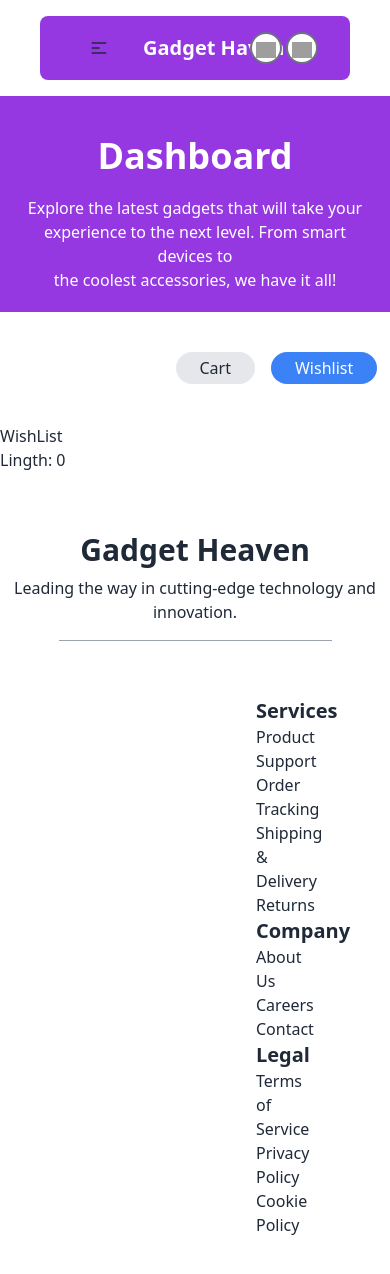
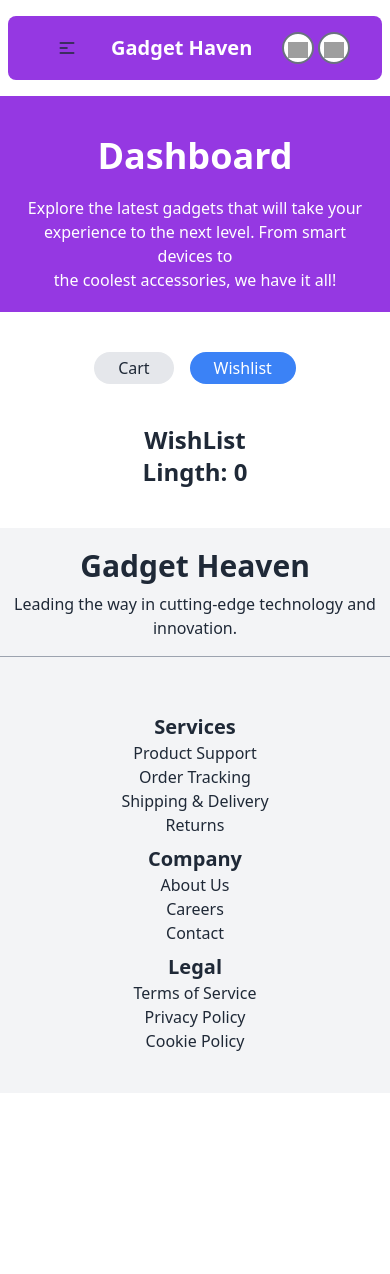
Before and after one commit to rohan26ir/Gadget-Heaven, a React (Vite) app: page /Dashboard/wishlist in a window 390 px wide. Shown: the top 1274 px of the page. After the commit the page ends 1093 px from the top, so only its background shows below. Built offline with nearby package versions, Linux system fonts and the light colour scheme; grey boxes are pictures that could not be loaded.

Commit message:
Responsive

```diff
--- /dev/null
+++ b/src/App.jsx
@@ -0,0 +1,11 @@
+import React from 'react';
+
+const App = () => {
+  return (
+    <div>
+
+    </div>
+  );
+};
+
+export default App;
--- a/src/Components/Dashboard/Dash/DashNav.jsx
+++ b/src/Components/Dashboard/Dash/DashNav.jsx
@@ -9,8 +9,8 @@ const DashNav = () => {
   const location = useLocation();
 
   return (
-    <div>
-      <div className='flex gap-4 mx-auto my-10 w-[10%]'>
+    <div className='flex justify-center'>
+      <div className='flex gap-4 text-center my-10 '>
         <NavLink to='cart'>
           <div
             className={`px-6 py-1 rounded-2xl ${
--- a/src/Components/Dashboard/Dash/WishList/WishList.jsx
+++ b/src/Components/Dashboard/Dash/WishList/WishList.jsx
@@ -5,14 +5,14 @@ const WishList = ({ book, onDelete }) => {
   const { product_id, product_image, product_title, description, price } = book;
 
   return (
-    <div className='mx-24'>
+    <div className='mx-5 md:mx-24'>
       <div className='grid grid-cols-11 gap-5 bg-gray-100 rounded-xl shadow-xl p-4'>
-        <div className='col-span-2 p-1 bg-gray-400 rounded-2xl'>
+        <div className='col-span-11 md:col-span-2 p-1 bg-gray-400 rounded-2xl'>
           <div className='flex justify-center items-center  p-2'>
             <img className='h-[150px]' src={product_image} alt="" />
           </div>
         </div>
-        <div className='col-span-7 flex justify-start items-center'>
+        <div className='col-span-11 md:col-span-7 flex justify-start items-center'>
           <div className='space-y-2'>
             <h2 className='text-xl font-bold'>{product_title}</h2>
             <p><span className='font-bold'>Description:</span> {description}</p>
@@ -20,7 +20,7 @@ const WishList = ({ book, onDelete }) => {
             <button className='bg-[#9538E2] px-4 py-1 rounded-3xl'>Add to Cart</button>
           </div>
         </div>
-        <div className='col-span-2 flex justify-end items-start'>
+        <div className='col-span-11 md:col-span-2 flex justify-end items-start'>
           <div className='h-9 w-8 border-[2px] border-red-600 hover:bg-blue-500 px-4 py-1 rounded-full flex justify-center items-center'>
           <button
             onClick={() => onDelete(product_id)}
--- a/src/Components/Dashboard/Dash/WishList/Wishlists.jsx
+++ b/src/Components/Dashboard/Dash/WishList/Wishlists.jsx
@@ -22,8 +22,10 @@ const Wishlists = () => {
 
   return (
     <div>
-      <h3>WishList</h3>
-      <h2>Lingth: {readList.length}</h2>
+       <div className='text-center font-bold text-2xl'>
+       <h3>WishList</h3>
+       <h2>Lingth: {readList.length}</h2>
+       </div>
       <div className='flex flex-col gap-5'>
         {readList.map(book => (
           <WishList key={book.product_id} book={book} onDelete={handleDelete}/>
--- a/src/Components/Devices/Device.jsx
+++ b/src/Components/Devices/Device.jsx
@@ -8,7 +8,7 @@ const Device = ({gadget}) => {
 
     <div className='flex flex-grow'>
 
-      <div className='bg-base-100 shadow-xl p-5 rounded-xl'>
+      <div className='bg-base-100 shadow-xl p-5 rounded-xl w-[100%]'>
 
         <div className='bg-gray-200 p-3 rounded-xl'>
         <img
--- a/src/Components/Devices/DeviceDetails.jsx
+++ b/src/Components/Devices/DeviceDetails.jsx
@@ -28,14 +28,14 @@ const DeviceDetails = () => {
 
 
   return (
-    <div className='mx-10 -mt-8'>
+    <div className='mx-2 md:mx-10 -mt-8'>
       <div className='bg-[#9538E2] pt-10 pb-36'>
-         <div className='text-center text-white'>
+         <div className='text-center text-white p-3'>
          <h2 className='text-4xl font-bold'>Product Details</h2>
          <p>Explore the latest gadgets that will take your experience to the next level. From smart devices to <br />the coolest accessories, we have it all!</p>
          </div>
       </div>
-      <div className='shadow-xl bg-white rounded-xl p-8 mx-36 -mt-24'>
+      <div className='shadow-xl bg-white rounded-xl p-8 mx-10 md:mx-36 -mt-24'>
         <h2>Device Deatils: {gadgetID}</h2>
          <div className='grid grid-cols-1 md:grid-cols-2 gap-4'>
            <div className='bg-slate-200 rounded-2xl flex justify-center items-center'>
--- a/src/Components/Devices/Devices.jsx
+++ b/src/Components/Devices/Devices.jsx
@@ -34,9 +34,9 @@ const Devices = () => {
       <h2 className='text-4xl text-center font-bold'>Explore Cutting-Edge Gadgets</h2>
       <h3 className='my-10 text-center'>Gadgets: {displayedGadgets.length}</h3>
 
-      <div className='grid grid-cols-1 md:grid-cols-4 gap-5 mx-20'>
+      <div className='grid grid-cols-1 md:grid-cols-4 gap-5 mx-5 md:mx-20'>
         <div className='col-span-1'>
-          <div className='bg-white shadow-2xl rounded-lg p-2'>
+          <div className='bg-white shadow-2xl rounded-lg p-2 ml-10 md:block'>
           <DevicesCategory
             categories={categories}
             onSelectCategory={handleSelectCategory}
@@ -45,7 +45,7 @@ const Devices = () => {
           </div>
         </div>
         <div className='col-span-3'>
-          <div className='grid grid-cols-1 md:grid-cols-2 lg:grid-cols-3 gap-4'>
+          <div className='grid grid-cols-1 md:grid-cols-2 lg:grid-cols-3 gap-2 md:gap-4'>
             {
             displayedGadgets.map(gadget => (
               <Device key={gadget.product_id} gadget={gadget} ></Device>
--- a/src/Components/Footer/Footer.jsx
+++ b/src/Components/Footer/Footer.jsx
@@ -4,16 +4,16 @@ const Footer = () => {
   return (
     <div>
       <div>
-        <footer className='bg-white shadow-xl mt-10 pt-5'>
+        <footer className='bg-gray-100 shadow-xl mt-10 pt-5'>
 
           <div className=''>
           <h2 className='text-center font-bold text-3xl mb-2'>Gadget Heaven</h2>
           <p className='text-center'>Leading the way in cutting-edge technology and innovation.</p>
           </div>
 
-           <div className='border-b-[1px] border-gray-400 w-[70%] mx-auto my-4'></div>
+           <div className='border-b-[1px] border-gray-400 mx-auto my-4'></div>
 
-          <div className='grid grid-cols-1 md:grid-cols-3 justify-center text-center mx-64 py-10'>
+          <div className='grid grid-cols-1 md:grid-cols-3 justify-center text-center mx-5 md:mx-64 py-10'>
             <div>
               <h2 className='text-xl font-bold'>Services</h2>
               <p>Product Support</p>
@@ -21,7 +21,7 @@ const Footer = () => {
               <p>Shipping & Delivery</p>
               <p>Returns</p>
             </div>
-            <div>
+            <div className='my-2 md:block'>
               <h2 className='text-xl font-bold'>Company</h2>
               <p>About Us</p>
               <p>Careers</p>
--- a/src/Components/Home/Home.jsx
+++ b/src/Components/Home/Home.jsx
@@ -10,7 +10,7 @@ const Home = () => {
   },[])
 
   return (
-    <div className='mx-10'>
+    <div className='mx-2 md:mx-10'>
       <Banner></Banner>
       <AfterBanner></AfterBanner>
       <Devices></Devices>
--- a/src/Components/NavBar/NavBar.jsx
+++ b/src/Components/NavBar/NavBar.jsx
@@ -17,7 +17,7 @@ const NavBar = () => {
   );
 
   return (
-    <div className="mx-10 my-4">
+    <div className="mx-2 md:mx-10 my-4">
       <div className={`navbar ${changeColor? 'bg-white' :'bg-[#9538E2]'} rounded-lg px-8`}>
         <div className="navbar-start">
           <div className="dropdown">
```
